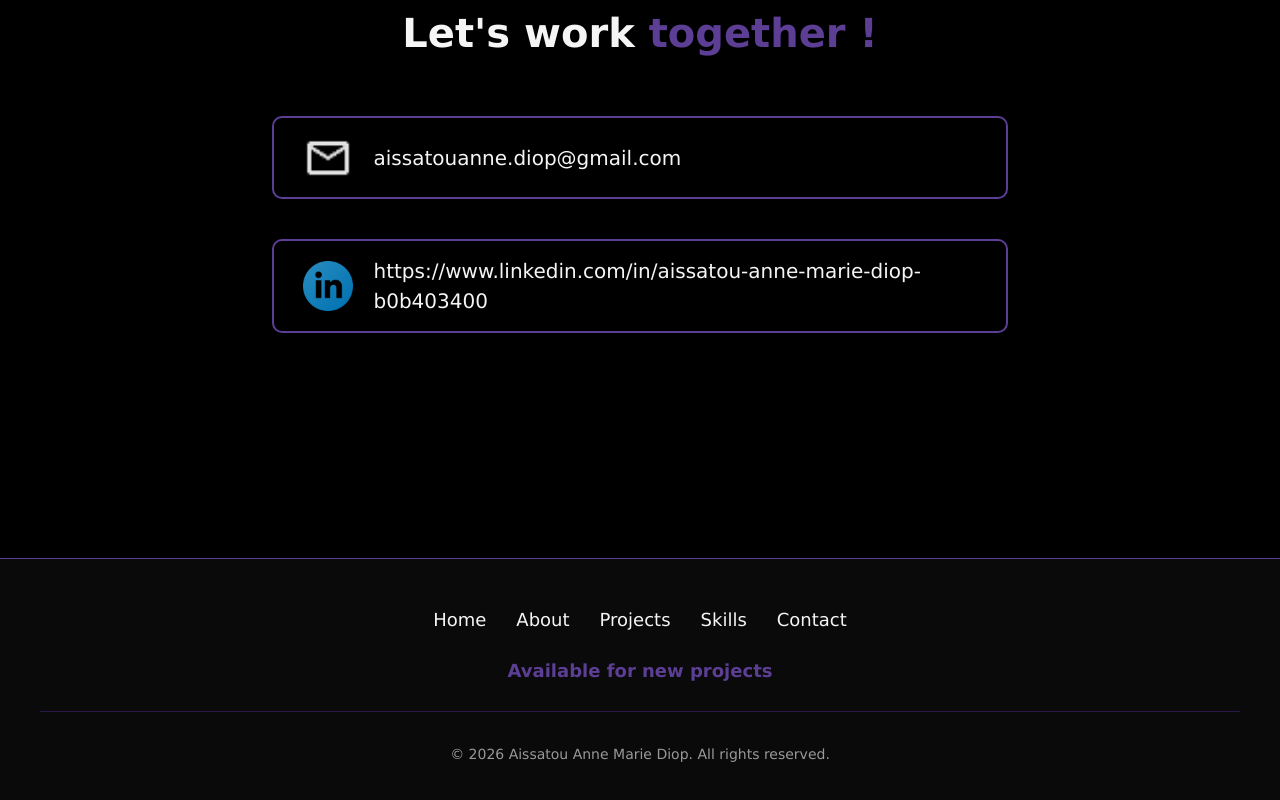
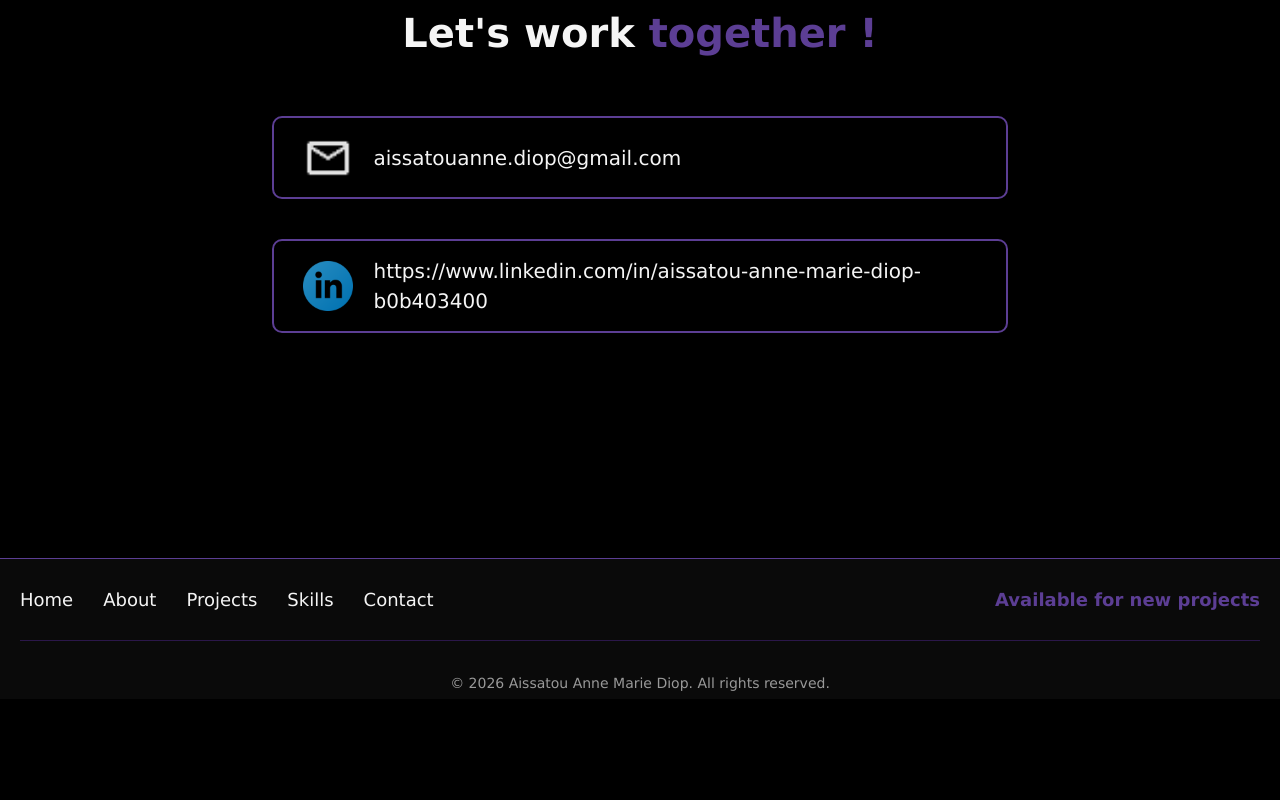
Before and after one commit to AissatouAM/PortfolioAAMD, a React (Create React App) app: page / in a window 1280 px wide. Shown: the part 3442-4242 px from the top of the page. After the commit the page ends 4147 px from the top, so only its background shows below. Built offline with nearby package versions, Linux system fonts and the light colour scheme; a web font is replaced by a local one.

Commit message:
Amelioration du Footer

```diff
--- a/src/components/Footer.js
+++ b/src/components/Footer.js
@@ -6,6 +6,8 @@ function Footer() {
       <div className="footer">
 
         <div className="footernav">
+
+          <div className="footerlinks">
           <a href="#home">Home</a>
           <a href="#about">About</a>
           <a href="#projects">Projects</a>
@@ -15,6 +17,8 @@ function Footer() {
 
         <div className="footeravailable">
           <p>Available for new projects</p>
+        </div>
+
         </div>
 
         <div className="copyright">
--- a/src/components/Skills.js
+++ b/src/components/Skills.js
@@ -30,7 +30,7 @@ function Skills(){
   ];
 
   return (
-    <div id="skills" data-aos="fade-up">
+    <div id="skills" data-aos="fade-down">
       <h1 className="title">My Skills</h1>
 
       <div className="skillsintro" >
--- a/src/styles/Footer.css
+++ b/src/styles/Footer.css
@@ -1,55 +1,40 @@
 #footer {
   background-color: #0a0a0a;
   color: whitesmoke;
-  padding: 50px 20px;
+  padding: 30px 20px;
   text-align: center;
   border-top: 1px solid #5C3E94;
+  height: 80px;
 }
 
 .footer {
   display: flex;
   flex-direction: column;
   gap: 30px;
-  max-width: 1200px;
-  margin: 0 auto;
 }
 
 .footernav {
   display: flex;
+  justify-content: space-between;
+  align-items: center;
+}
+
+.footerlinks {
+  display: flex;
   justify-content: center;
   gap: 30px;
-  flex-wrap: wrap;
 }
 
-.footernav a {
+.footerlinks a {
   color: whitesmoke;
   text-decoration: none;
   font-size: 18px;
   transition: color 0.3s ease;
 }
 
-.footernav a:hover {
+.footerlinks a:hover {
   color: #5C3E94;
 }
-
-/*
-.footercontact {
-  display: flex;
-  justify-content: center;
-  gap: 30px;
-  flex-wrap: wrap;
-}
-
-.footercontact a {
-  color: whitesmoke;
-  text-decoration: none;
-  font-size: 16px;
-  transition: color 0.3s ease;
-}
-
-.footercontact a:hover {
-  color: #5C3E94;
-}*/
 
 .footeravailable {
   font-size: 18px;
```
